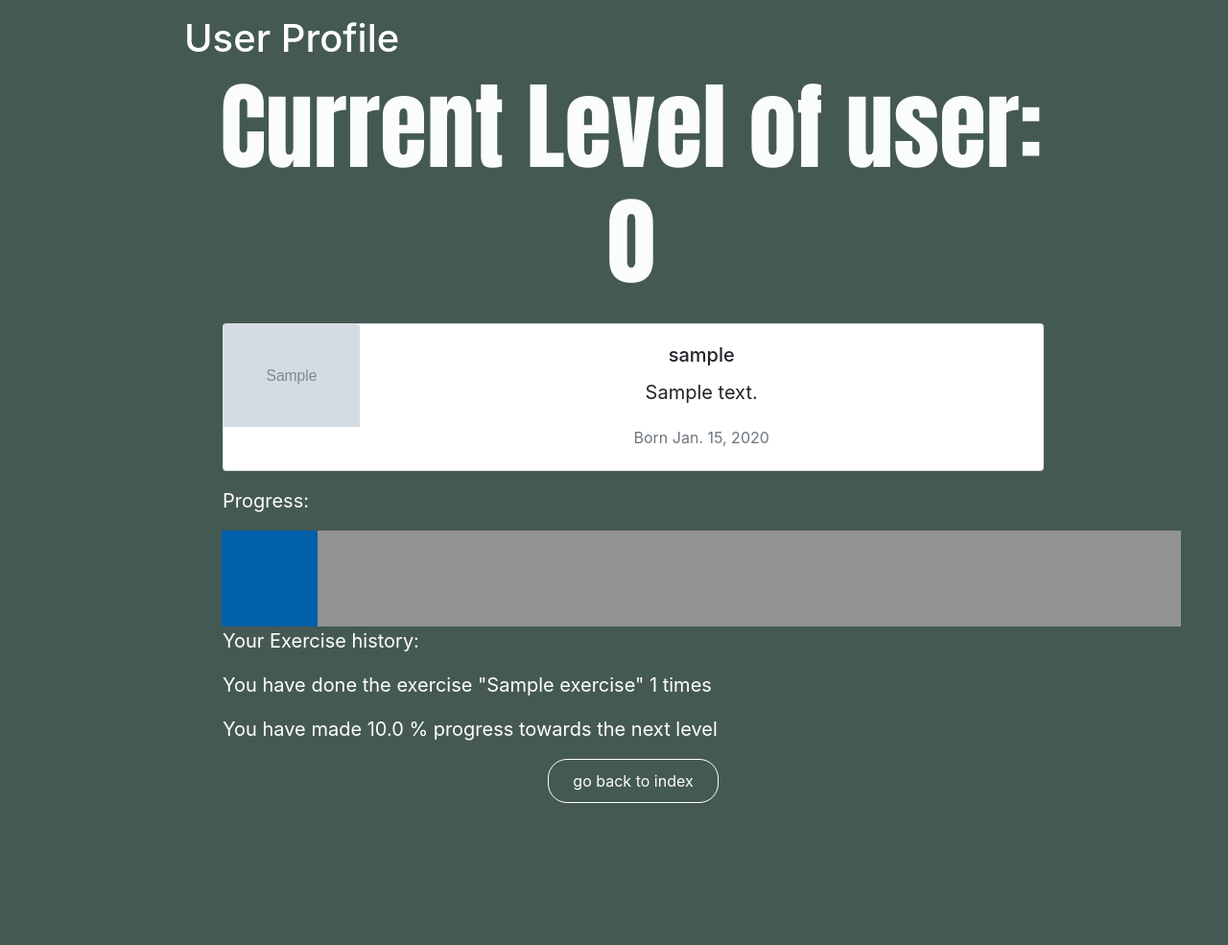
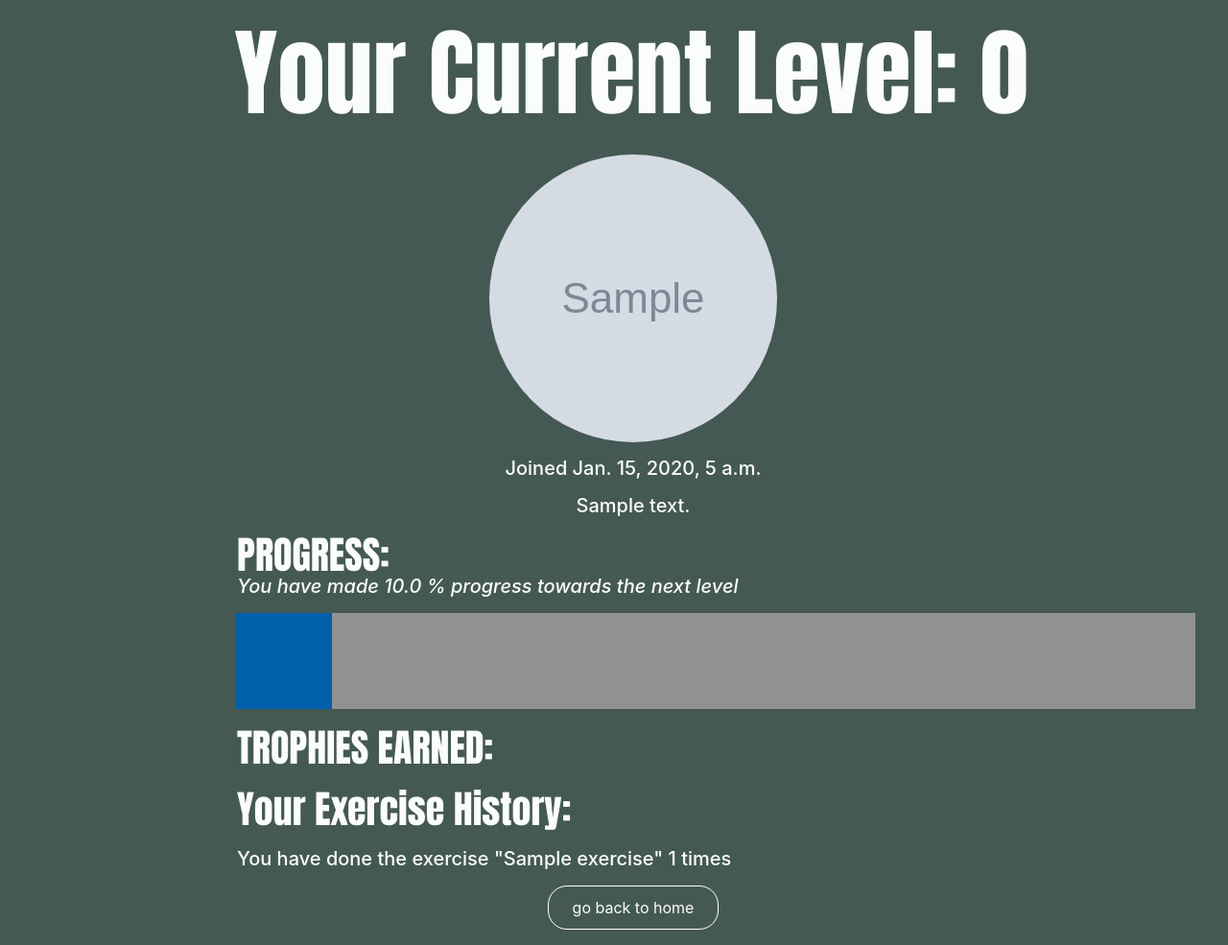
Before and after one commit to harshilpareek0/HP-Django-Project, a Django app: page /view_profile/ in a window 1280 px wide. Shown: the part 56-1041 px from the top of the page at 96% size. Before the commit the page ends 893 px from the top, so only its background shows below. Run offline with Django 3.2, Linux system fonts and the light colour scheme; a user stored in the database is signed in; tables that the repository leaves empty hold one stand-in row (values such as "Sample post"); grey boxes marked "Sample" are stand-in pictures; some libraries are stand-ins or nearby versions.

Commit message:
Added licensing and more UI

```diff
--- a/eg/templates/base.html
+++ b/eg/templates/base.html
@@ -14,6 +14,9 @@
     <link rel="stylesheet" href="https://maxcdn.bootstrapcdn.com/bootstrap/4.0.0/css/bootstrap.min.css" integrity="sha384-Gn5384xqQ1aoWXA+058RXPxPg6fy4IWvTNh0E263XmFcJlSAwiGgFAW/dAiS6JXm" crossorigin="anonymous">
     <link rel="stylesheet" type="text/css" href="{%static 'css/style.css' %">
 
+    <!-- Bootstrap: https://getbootstrap.com/docs/4.0/getting-started/introduction/
+      Software Licensing: MIT
+      Used throughout the website-->
     <title>Exercise Gamification</title>
 
   <nav class="navbar navbar-expand-lg navbar-light bg-light">
@@ -34,7 +37,7 @@
             <a class="nav-link dropdown-toggle" href="#" id="navbarDropdown" role="button" data-toggle="dropdown" aria-haspopup="true" aria-expanded="false">PROFILE</a>
             <div class="dropdown-menu" aria-labelledby="navbarDropdown">
               {% if user.profile.id%}
-              <a class="dropdown-item" href="{% url 'profile_view' user.id %} ">View Profile Page</a>
+              <a class="dropdown-item" href="/view_profile/">View Profile Page</a>
               <a class="dropdown-item" href="{% url 'edit_profile_page' user.profile.id %} ">Edit Profile Page</a>
               {%else%}
               <a class="dropdown-item" href="{% url 'create_profile_page'%} ">Create Profile</a>
--- a/eg/templates/create_user_profile_page.html
+++ b/eg/templates/create_user_profile_page.html
@@ -1,15 +1,15 @@
 {%extends 'base.html'%}
-{% block title %} Create A New Profile{%endblock%}
+{% block title %} {%endblock%}
 {% load static%}
 
 {% block content %}
 {% load socialaccount %}
 
 {% if user.is_authenticated %}
-    <h1> Create Profile Page...</h1>
+    <h1 style="margin-bottom: 25px;margin-left: 36px; font-size: 100px; color: #fbfcfd; text-align:center; font-family:Impact, Haettenschweiler, 'Arial Narrow Bold', sans-serif"> Create Profile Page...</h1>
     <br/><br/>
 
-    <div class = "form-group">
+    <div class = "form-group" style="color: #fbfcfd;">
         <form method = "POST" enctype="multipart/form-data">
         {% csrf_token %}
 
--- a/eg/templates/our-music-choice.html
+++ b/eg/templates/our-music-choice.html
@@ -2,7 +2,7 @@
 {% block content %}
 
 <h1 style="font-family:Impact, Haettenschweiler, 'Arial Narrow Bold', sans-serif; font-size:100px; color: #fbfcfd; text-align:center">LIFTING TYPE BEATS</h1>
-<h4 style="color: #fbfcfd; text-align:center">Listen to these hot artists and get inspired!</h4>
+<h4 style="color: #fbfcfd; text-align:center">Listen to our Favorite Artist of the Month and Get Active!</h4>
 
 {% if results %}
 <div class="container bg-dark p-2">
--- a/eg/templates/progress.html
+++ b/eg/templates/progress.html
@@ -35,7 +35,7 @@
         <p> Gold Trophy Earned <img src="{% static 'eg/images/gold.png' %}" width="150" height="150"></p>
         {% endif %}
         <a class="btn" href="/exercise" role="button" style="color: #fbfcfd; padding: 10px 25px; background: transparent; border: 1px solid #fff; border-radius: 20px; outline: none; cursor: pointer">add another exercise?</a>
-        <a class="btn" href="/" role="button" style="color: #fbfcfd; padding: 10px 25px; background: transparent; border: 1px solid #fff; border-radius: 20px; outline: none; cursor: pointer">go back to the index page</a>
+        <a class="btn" href="/" role="button" style="color: #fbfcfd; padding: 10px 25px; background: transparent; border: 1px solid #fff; border-radius: 20px; outline: none; cursor: pointer">go back to home</a>
     </ul>
 </div>
 
--- a/eg/templates/view_own_profile.html
+++ b/eg/templates/view_own_profile.html
@@ -7,42 +7,32 @@
     <link rel="stylesheet" href="https://stackpath.bootstrapcdn.com/bootstrap/4.5.0/css/bootstrap.min.css" integrity="sha384-9aIt2nRpC12Uk9gS9baDl411NQApFmC26EwAOH8WgZl5MYYxFfc+NcPb1dKGj7Sk" crossorigin="anonymous">
 {% load static %}
 
-<h1 style="color:white"> User Profile</h1>
-<h1 style="margin-bottom: 25px;margin-left: 36px; font-size: 100px; color: #fbfcfd; text-align:center; font-family:Impact, Haettenschweiler, 'Arial Narrow Bold', sans-serif">Current Level of user: {{level}}</h1>
 
 <blockquote class="blockquote text-center">
     {% if profile_info %}
+    <h1 style="margin-bottom: 25px;margin-left: 36px; font-size: 100px; color: #fbfcfd; text-align:center; font-family:Impact, Haettenschweiler, 'Arial Narrow Bold', sans-serif">Your Current Level: {{level}}</h1>
     <ul>
         {% for profile in profile_info %}
-        <div class="card mb-3">
-            <div class = "row no-gutters">
-              <div class = "col-md-2">
-                {%if user.profile.profile_pic.url%}
-                <img class="card-img-top" src="{{profile.profile_pic.url}}" class = "rounded-circle" alt="Card image cap">
-                {% else %}
-                <!-- <img class="card-img-top" src="{% static 'eg/images/blue-box.jpg' %}" class = "rounded-circle" alt="Card image cap"> -->
-                <img class="card-img-top" src="{% static 'eg/images/default_image.png' %}" class = "rounded-circle" alt="Card image cap">
+        <div class="container">
+            {%if profile.profile_pic.url%}
+              <img src="{{profile.profile_pic.url}}" alt="" style="width:300px;height:300px;" class="ui-w-100 rounded-circle">
+            {%else%}
+            <img src="{% static '/exgame/images/default_image.png' %}" style="width:300px;height:300px;" class = "rounded-circle" alt="Card image cap">
             {%endif%}
-                </div>
-                <div class= "col-md-10">
-                  <div class="card-body">
-                    <h5 class="card-title">{{profile.user.username}}</h5>
-                      <p class="card-text">{{profile.bio}}</p>
-                      <p class="card-text"><small class = "text-muted"> Born {{profile.date_of_birth}}</small></p>
 
-                      <!-- <a href="{% url 'profile_view' profile.user.id %} " class="btn btn-primary">Visit Profile</a>  -->
-                      <!-- ^^^In the future this should take you to their public facing profile page -->
-                      </div>
-                      </div>
-            </div>
+            <p style="color:#fbfcfd; margin: 15px 15px">Joined {{profile.user.date_joined}}</p>
+            <h5 style="margin: 15px 15px; color: #fbfcfd; ">{{profile.bio}}</h5>
         </div>
 
-        <p class="text-left" style="color:white">Progress:</p>
+<div class = "container" style = "color:#fbfcfd">
+  <p class="text-left" style = "font-size:40px; font-family:Impact, Haettenschweiler, 'Arial Narrow Bold', sans-serif; margin-bottom:-0.20rem">PROGRESS:</p>
+  <p class="text-left" style ="font-style:italic">You have made {{progress_percentage}} % progress towards the next level</p>
+</div>
     </ul>
 </blockquote>
-            <img src="{% static 'eg/images/grey-box.png' %}" class="outline" width="1000" height="100" style="margin-left: 39px">
-            <img src="{% static 'eg/images/blue-box.jpg' %}" class="bar" width="{{progress}}" height="100" style="margin-left: 39px">
-
+<ul>
+     <img src="{% static 'eg/images/grey-box.png' %}" class="outline" width="1000" height="100" style="margin-left: 14px">
+     <img src="{% static 'eg/images/blue-box.jpg' %}" class="bar" width="{{progress}}" height="100" style="margin-left: 14px">
     <style>
           .bar
            {
@@ -54,31 +44,38 @@
            }
 
     </style>
+</ul>
 <blockquote class="blockquote text-center">
     <ul>
-        <p class="text-left" style="color:white"> Your Exercise history:</p>
+ <div class = "container" style = "color:#fbfcfd">
+
+  <p class="text-left" style="font-family:Impact, Haettenschweiler, 'Arial Narrow Bold', sans-serif; font-size:40px">TROPHIES EARNED:</p>
+  {% if level > 0 %}
+  <p class="text-left">Bronze Trophy Earned <img src="{% static 'eg/images/bronze.png' %}" width="150" height="150"></p>
+  {% endif %}
+  {% if level > 1 %}
+  <p class="text-left"> Silver Trophy Earned <img src="{% static 'eg/images/silver.png' %}" width="150" height="150"></p>
+  {% endif %}
+  {% if level > 2 %}
+  <p class="text-left"> Gold Trophy Earned <img src="{% static 'eg/images/gold.png' %}" width="150" height="150"></p>
+  {% endif %}
+  {% endfor %}
+  <p class="text-left" style = "font-size:40px; font-family:Impact, Haettenschweiler, 'Arial Narrow Bold', sans-serif;"> Your Exercise History:</p>
   {% if exercise_list %}
   {% for exercise, exercise_count in exercises.items %}
-        <p class="text-left" style="color:white">You have done the exercise "{{exercise}}" {{exercise_count}} times</p>
+  <p class="text-left">You have done the exercise "{{exercise}}" {{exercise_count}} times</p>
   {% endfor %}
   {% else %}
-        <p class="text-left" style="color:white"> No history yet</p>
+  <p class="text-left"> No history yet</p>
   {% endif %}
-        <p class="text-left" style="color:white"> You have made {{progress_percentage}} % progress towards the next level</p>
-        {% if level > 0 %}
-        <p class="text-left" style="color:white">Bronze Trophy Earned <img src="{% static 'eg/images/bronze.png' %}" width="150" height="150"></p>
-        {% endif %}
-        {% if level > 1 %}
-        <p class="text-left" style="color:white"> Silver Trophy Earned <img src="{% static 'eg/images/silver.png' %}" width="150" height="150"></p>
-        {% endif %}
-        {% if level > 2 %}
-        <p class="text-left" style="color:white"> Gold Trophy Earned <img src="{% static 'eg/images/gold.png' %}" width="150" height="150"></p>
-        {% endif %}
-        {% endfor %}
-        <p><a class="btn" href="/" role="button" style="color: #fbfcfd; padding: 10px 25px; background: transparent; border: 1px solid #fff; border-radius: 20px; outline: none; cursor: pointer">go back to index</a></p>
+</div>
+
+<a class="btn" href="/" role="button" style="color: #fbfcfd; padding: 10px 25px; background: transparent; border: 1px solid #fff; border-radius: 20px; outline: none; cursor: pointer">go back to home</a>
+
 </ul>
 </blockquote>
 {% else %}
-<a class="btn" href="/create_profile_page" role="button" style="color: #fbfcfd; padding: 10px 25px; background: transparent; border: 1px solid #fff; border-radius: 20px; outline: none; cursor: pointer">Create Your Profile!</a>
+<p>No such profile exists</p>
+<a class="btn" href="/create_profile_page" role="button" style="color: #fbfcfd; padding: 10px 25px; background: transparent; border: 1px solid #fff; border-radius: 20px; outline: none; cursor: pointer">Create a Profile</a>
 {% endif %}
 {% endblock content %}
--- a/eg/views.py
+++ b/eg/views.py
@@ -147,6 +147,8 @@ def update_profile(request, user_id):
 #     template_name = 'location_test.html'
 #     fields = ['location']
 
+# Spotify API
+# https://www.youtube.com/watch?v=9yL3rTW3SIA
 def music(request):
     boogie_uri = 'spotify:artist:31W5EY0aAly4Qieq6OFu6I'
     spotify = spotipy.Spotify(client_credentials_manager=SpotifyClientCredentials(client_id = '7bf326e10aca4f7284dc44c36817c6e3', client_secret = 'ff31284598a940cf999ccf42fdbf4d16'))
@@ -154,12 +156,14 @@ def music(request):
     results = spotify.artist_top_tracks(boogie_uri)
     songs_results = results['tracks'][:20]
     return render(request,'our-music-choice.html',{"results":songs_results})
+
 # def LikeView(request, pn):
 #     Posts.objects.filter(post_number=pn).update(likes=Posts.objects.filter(post_number=pn)[0].likes + 1)
 def LikeView(request, pn, pk):
     Posts.objects.filter(post_number=pn)[0].likers.add(User.objects.get(id=pk))
     Posts.objects.filter(post_number=pn).update(likes=Posts.objects.filter(post_number=pn)[0].likers.count())
     return HttpResponseRedirect(reverse('forum'))
+
 
 class ForumProfileView(generic.ListView):
     model = Profile
--- a/exgame/settings.py
+++ b/exgame/settings.py
@@ -44,11 +44,15 @@ INSTALLED_APPS = [
     'allauth',#
     'allauth.account',#
     'allauth.socialaccount',#
-    'allauth.socialaccount.providers.google',#
+    'allauth.socialaccount.providers.google',
     # 'allauth.socialaccount.providers.facebook',
     'bootstrap4',
     'crispy_forms'
 ]
+
+# Google Login
+# Software License: apache
+# https://whizzoe.medium.com/in-5-mins-set-up-google-login-to-sign-up-users-on-django-e71d5c38f5d5
 
 MIDDLEWARE = [
     'django.middleware.security.SecurityMiddleware',
```
Also changed, not shown: eg/templates/index.html (+1 -70 lines), eg/templates/view_profile.html (+6 -3 lines), media/images/profile/photo_20190811102036_6554057_0_m5o9wu7.jpg (added). Lines whose indentation alone changed are shown as unchanged.
